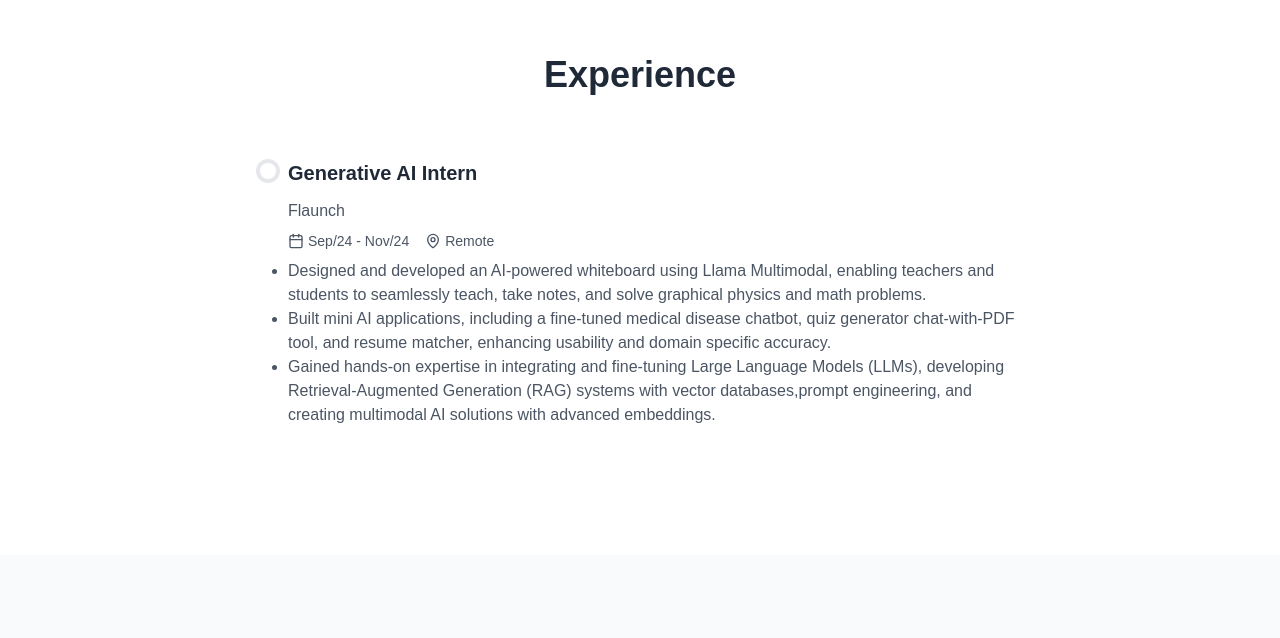
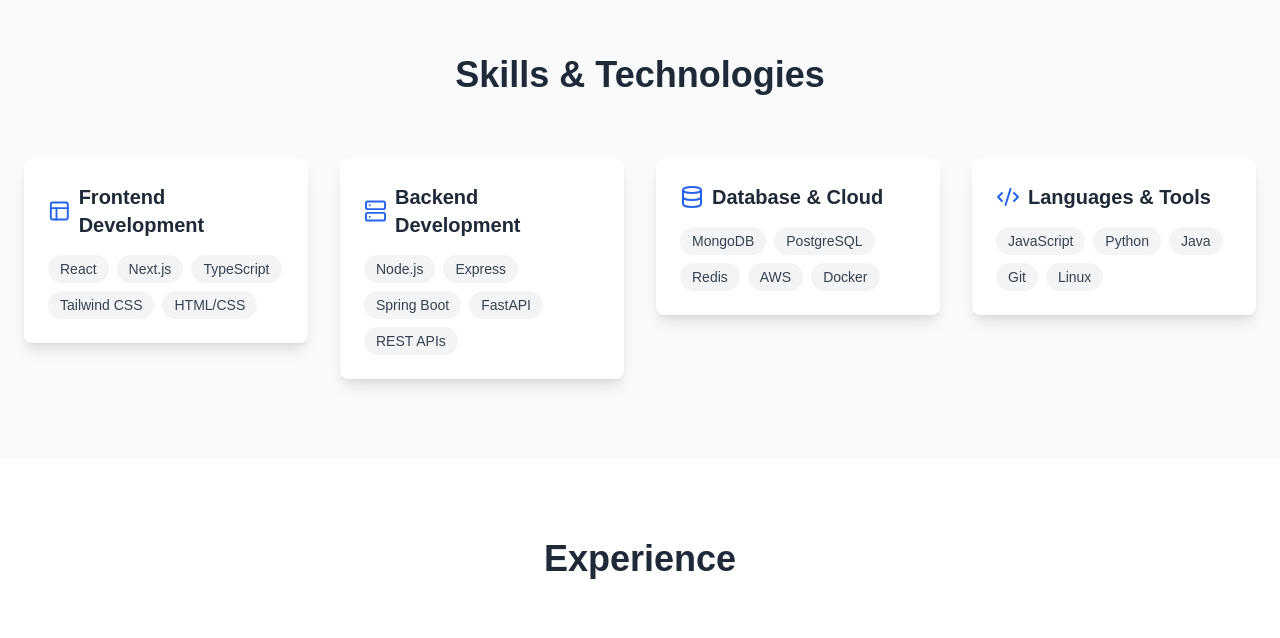
Before and after one commit to sujal011/portfolio-blog, a Next.js app: page / in a window 1280 px wide. Shown: the part 825-1463 px from the top of the page. Built offline with nearby package versions, Linux system fonts and the light colour scheme.

Commit message:
added skills section

```diff
--- /dev/null
+++ b/app/components/Card-skill.tsx
@@ -0,0 +1,37 @@
+'use client';
+
+import { motion } from 'framer-motion';
+import { LucideIcon } from 'lucide-react';
+
+interface SkillCardProps {
+  title: string;
+  icon: LucideIcon;
+  skills: string[];
+}
+
+const SkillCard = ({ title, icon: Icon, skills }: SkillCardProps) => {
+  return (
+    <motion.div
+      whileHover={{ y: -5 }}
+      className="p-6 bg-white rounded-lg shadow-lg hover:shadow-xl transition-all duration-300"
+    >
+      <div className="flex items-center mb-4">
+        <Icon className="w-6 h-6 text-blue-600 mr-2" />
+        <h3 className="text-xl font-bold text-gray-800">{title}</h3>
+      </div>
+      <div className="flex flex-wrap gap-2">
+        {skills.map((skill, index) => (
+          <motion.span
+            key={index}
+            whileHover={{ scale: 1.05 }}
+            className="px-3 py-1 bg-gray-100 rounded-full text-gray-700 text-sm"
+          >
+            {skill}
+          </motion.span>
+        ))}
+      </div>
+    </motion.div>
+  );
+};
+
+export default SkillCard;
--- /dev/null
+++ b/app/components/Skills.tsx
@@ -0,0 +1,82 @@
+'use client';
+
+import { motion } from 'framer-motion';
+import { Code2, Database, Layout, Server } from 'lucide-react';
+import SkillCard from './Card-skill';
+
+const skillsData = [
+  {
+    title: 'Frontend Development',
+    icon: Layout,
+    skills: ['React', 'Next.js', 'TypeScript', 'Tailwind CSS', 'HTML/CSS'],
+  },
+  {
+    title: 'Backend Development',
+    icon: Server,
+    skills: ['Node.js', 'Express', 'Spring Boot', 'FastAPI', 'REST APIs'],
+  },
+  {
+    title: 'Database & Cloud',
+    icon: Database,
+    skills: ['MongoDB', 'PostgreSQL', 'Redis', 'AWS', 'Docker'],
+  },
+  {
+    title: 'Languages & Tools',
+    icon: Code2,
+    skills: ['JavaScript', 'Python', 'Java', 'Git', 'Linux'],
+  },
+];
+
+const Skills = () => {
+  const containerVariants = {
+    hidden: { opacity: 0 },
+    visible: {
+      opacity: 1,
+      transition: {
+        staggerChildren: 0.2,
+      },
+    },
+  };
+
+  const itemVariants = {
+    hidden: { y: 20, opacity: 0 },
+    visible: {
+      y: 0,
+      opacity: 1,
+      transition: {
+        duration: 0.5,
+      },
+    },
+  };
+
+  return (
+    <section id="skills" className="py-20 bg-gray-50">
+      <div className="container mx-auto px-6">
+        <motion.h2
+          initial={{ opacity: 0, y: 20 }}
+          whileInView={{ opacity: 1, y: 0 }}
+          viewport={{ once: true }}
+          transition={{ duration: 0.5 }}
+          className="text-4xl font-bold text-center text-gray-800 mb-16"
+        >
+          Skills & Technologies
+        </motion.h2>
+        <motion.div
+          variants={containerVariants}
+          initial="hidden"
+          whileInView="visible"
+          viewport={{ once: true }}
+          className="grid grid-cols-1 md:grid-cols-2 lg:grid-cols-4 gap-8"
+        >
+          {skillsData.map((skill, index) => (
+            <motion.div key={index} variants={itemVariants}>
+              <SkillCard {...skill} />
+            </motion.div>
+          ))}
+        </motion.div>
+      </div>
+    </section>
+  );
+};
+
+export default Skills;
--- a/app/page.tsx
+++ b/app/page.tsx
@@ -3,6 +3,7 @@ import Footer from './components/Footer';
 import Header from './components/Header';
 import Hero from './components/Hero';
 import Projects from './components/Projects';
+import Skills from './components/Skills';
 
 
 export default function Home() {
@@ -13,6 +14,7 @@ export default function Home() {
         </header>
       <main>
         <Hero/>
+        <Skills />
         <Experience />
         <Projects />
         {/* <Contact />  */}
```
